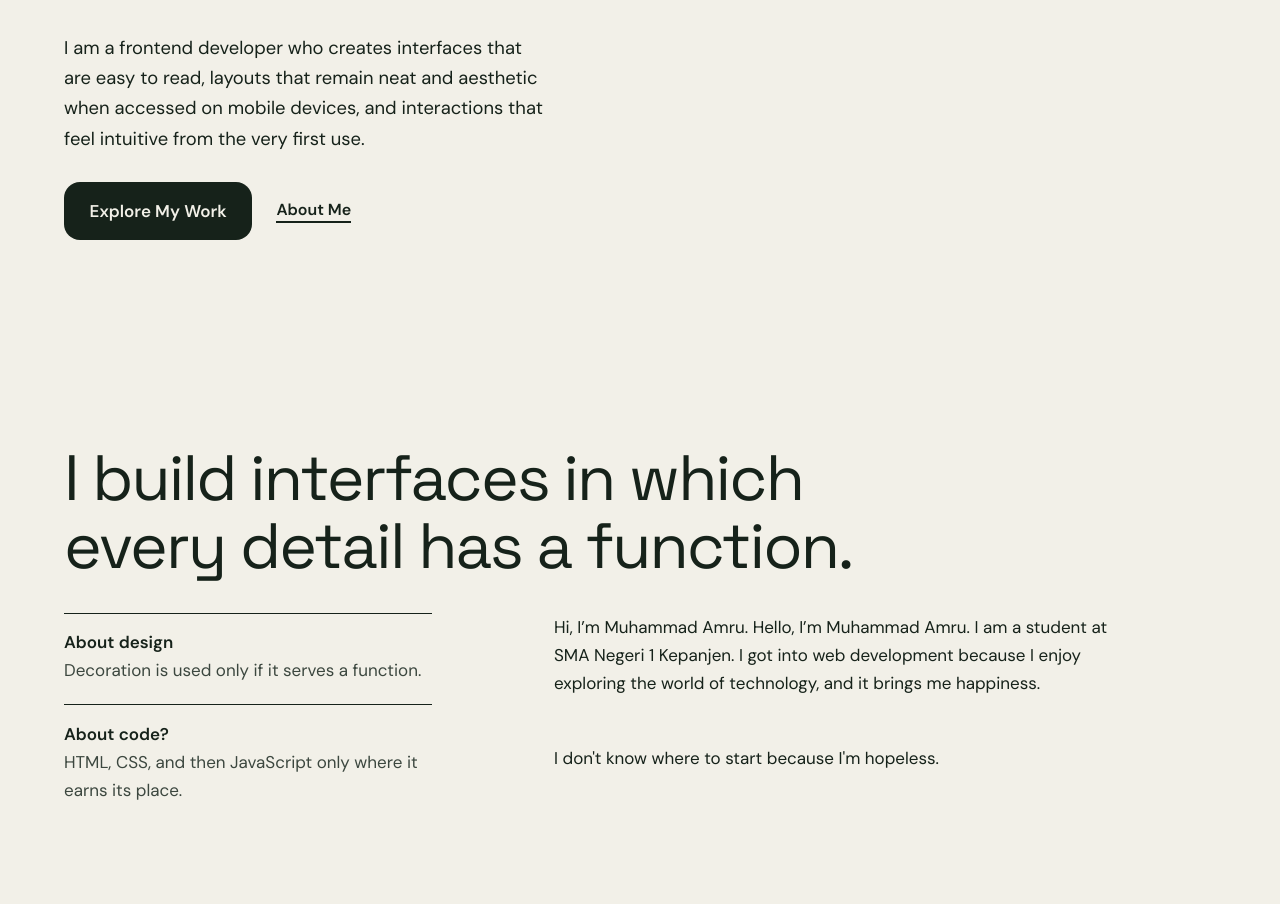
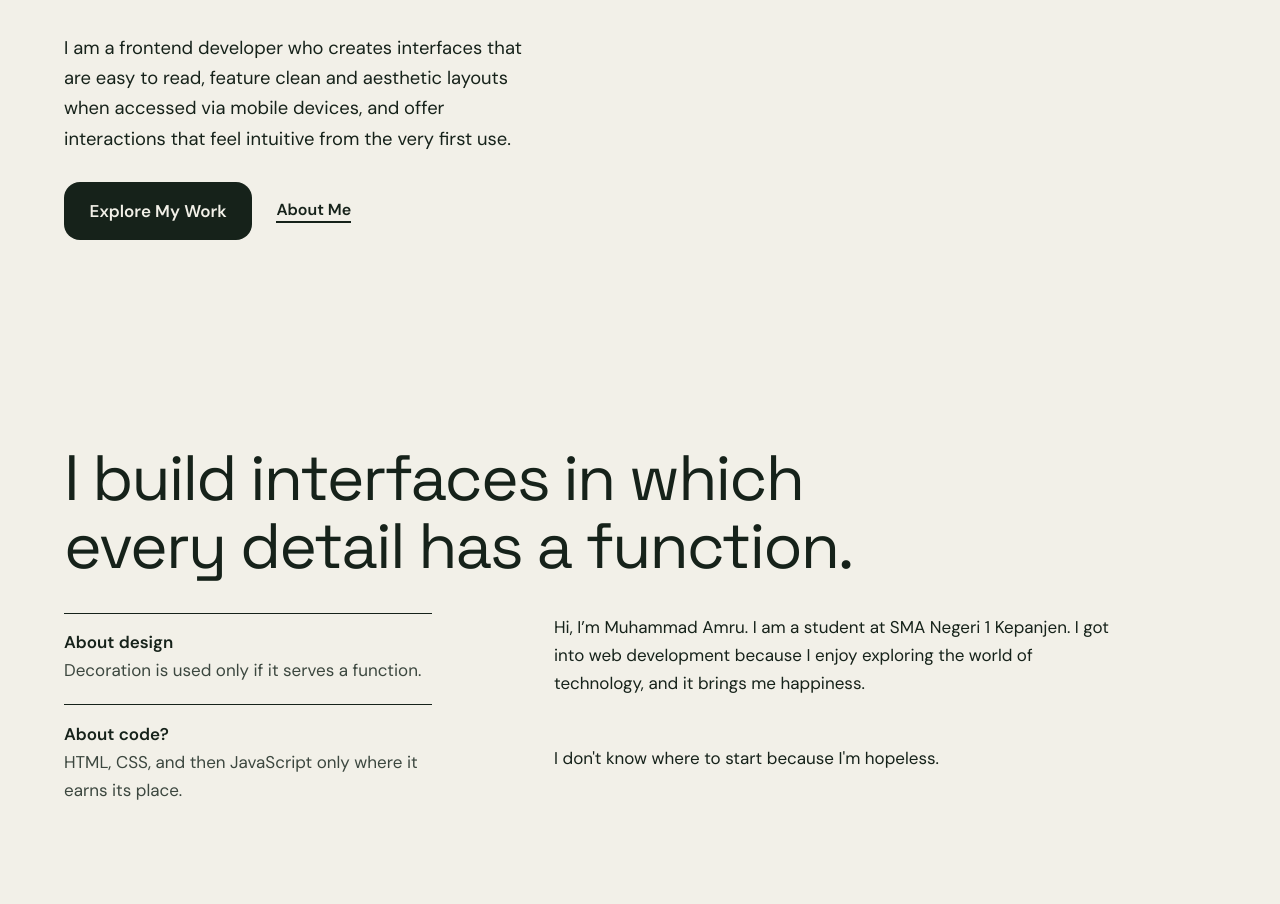
Before and after one commit to Amruu1/frontend-portfolio, a plain HTML site: page index.html in a window 1280 px wide. Shown: the part 845-1749 px from the top of the page. Drawn offline with Linux system fonts and the light colour scheme.

Commit message:
Update portfolio website

```diff
--- a/index.html
+++ b/index.html
@@ -75,8 +75,9 @@
         </h1>
         <p class="hero__text">
           I am a frontend developer who creates interfaces that are easy to
-          read, layouts that remain neat and aesthetic when accessed on mobile
-          devices, and interactions that feel intuitive from the very first use.
+          read, feature clean and aesthetic layouts when accessed via mobile
+          devices, and offer interactions that feel intuitive from the very
+          first use.
         </p>
         <div class="hero__actions">
           <a class="btn" href="#projects">Explore My Work</a>
@@ -107,9 +108,9 @@
         </h2>
         <div class="about__text reveal">
           <p>
-            Hi, I’m Muhammad Amru. Hello, I’m Muhammad Amru. I am a student at
-            SMA Negeri 1 Kepanjen. I got into web development because I enjoy
-            exploring the world of technology, and it brings me happiness.
+            Hi, I’m Muhammad Amru. I am a student at SMA Negeri 1 Kepanjen. I
+            got into web development because I enjoy exploring the world of
+            technology, and it brings me happiness.
           </p>
           <p>I don't know where to start because I'm hopeless.</p>
         </div>
```
